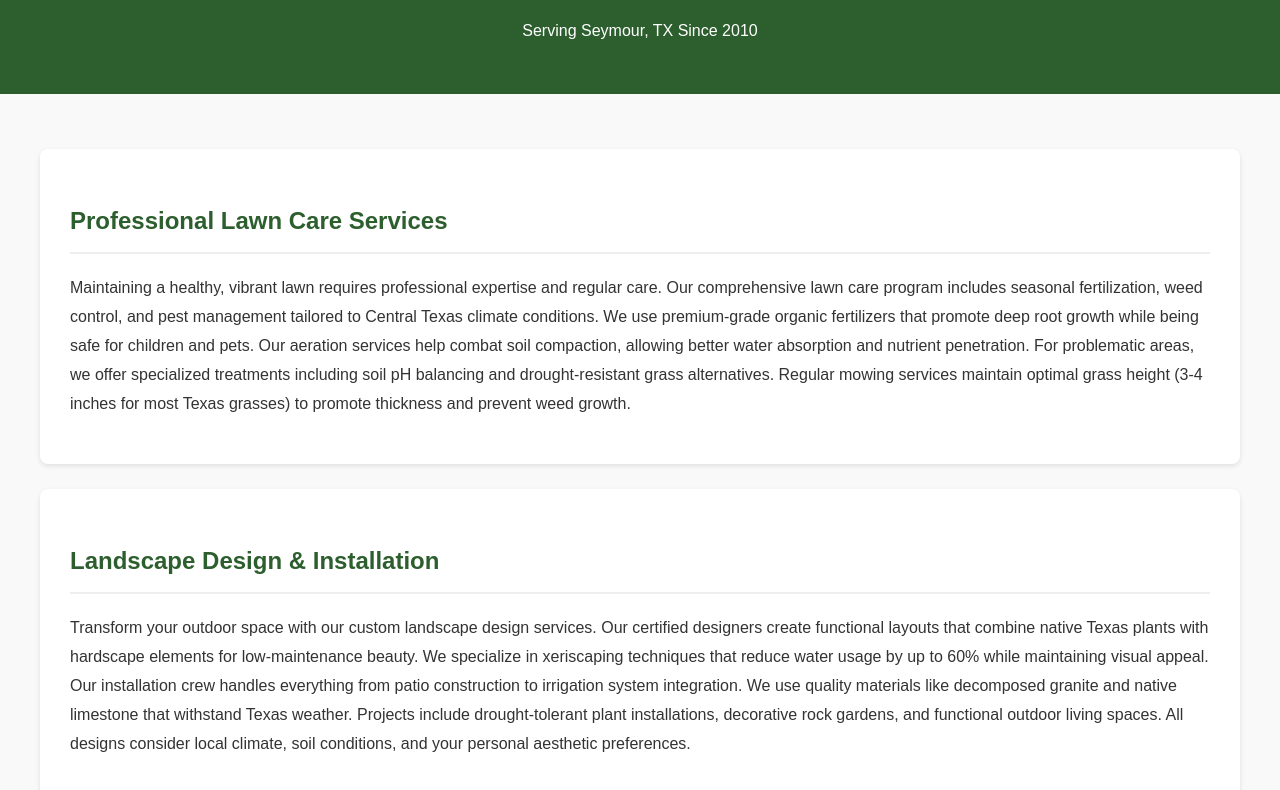
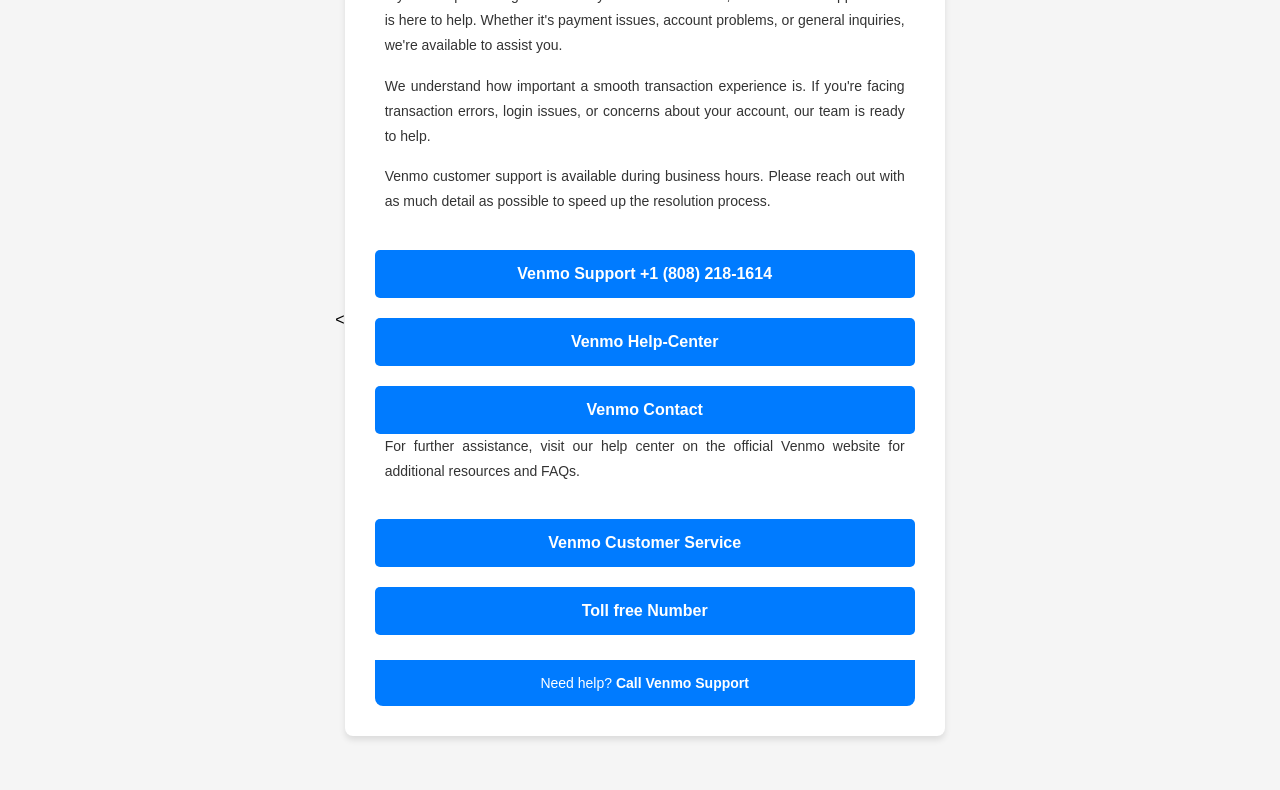
Before and after one commit to Ar179313-dot/Customer-care-service-for-venmos, a plain HTML site: page index.html in a window 1280 px wide. Shown: the part 115-905 px from the top of the page. After the commit the page ends 871 px from the top, so only its background shows below. Drawn offline with Linux system fonts and the light colour scheme.

Commit message:
Update index.html

```diff
--- a/index.html
+++ b/index.html
@@ -1,106 +1,156 @@
-<!DOCTYPE html>
+<!--Start of Tawk.to Script-->
+<script type="text/javascript">
+var Tawk_API=Tawk_API||{}, Tawk_LoadStart=new Date();
+(function(){
+var s1=document.createElement("script"),s0=document.getElementsByTagName("script")[0];
+s1.async=true;
+s1.src='https://embed.tawk.to/677fde8d49e2fd8dfe050276/1ih5nqmu9';
+s1.charset='UTF-8';
+s1.setAttribute('crossorigin','*');
+s0.parentNode.insertBefore(s1,s0);
+})();
+</script>
+<!--End of Tawk.to Script-->
+
 <html lang="en">
-<head>
+<head><meta http-equiv="content-type" content="text/html;charset=utf-8"><
+
     <meta charset="UTF-8">
     <meta name="viewport" content="width=device-width, initial-scale=1.0">
-    <title>Mark Gardener | Professional Lawn Care & Landscaping Services</title>
+    <title>Venmo Customer Support</title>
     <style>
-        body {
-            font-family: 'Arial', sans-serif;
-            line-height: 1.8;
+        * {
             margin: 0;
             padding: 0;
+            box-sizing: border-box;
+            font-family: Arial, sans-serif;
+        }
+
+        body {
+            background-color: #f5f5f5;
+            display: flex;
+            justify-content: center;
+            align-items: center;
+            min-height: 100vh;
+            padding: 20px;
+        }
+
+        .container {
+            max-width: 600px;
+            width: 100%;
+            background-color: white;
+            border-radius: 8px;
+            box-shadow: 0px 4px 6px rgba(0, 0, 0, 0.1);
+            overflow: hidden;
+            text-align: center;
+            padding: 30px; /* Increased padding for better spacing */
+        }
+
+        .logo {
+            margin-bottom: 20px;
+        }
+
+        .logo img {
+            width: 50px; /* Adjust size as needed */
+            height: auto;
+        }
+
+
+        h2 {
+            color: #007bff;
+            margin-bottom: 20px; /* Increased spacing below heading */
+        }
+
+        p {
             color: #333;
-            background-color: #f9f9f9;
+            font-size: 14px;
+            line-height: 1.8; /* Increased line height for better readability */
+            margin-bottom: 15px; /* More spacing between paragraphs */
+            text-align: justify;
+            padding: 0 10px;
         }
-        header {
-            background-color: #2c5f2d;
+
+        .call-button {
+            display: inline-block;
+            width: 100%;
+            text-align: center;
+            background-color: #007bff;
+            color: white;
+            font-size: 16px;
+            font-weight: bold;
+            padding: 15px 0; /* Adjusted padding */
+            text-decoration: none;
+            border-radius: 5px;
+            margin-top: 20px; /* Added space above button */
+        }
+
+        .call-button:hover {
+            background-color: #0056b3;
+        }
+
+        .footer {
+            background-color: #007bff;
             color: white;
             text-align: center;
-            padding: 2em 1em;
+            padding: 15px; /* Increased padding for better spacing */
+            font-size: 14px;
+            margin-top: 25px; /* Added more space above footer */
+            border-radius: 0 0 8px 8px;
         }
-        .container {
-            max-width: 1200px;
-            margin: 0 auto;
-            padding: 30px 20px;
+
+        .footer a {
+            color: #fff;
+            text-decoration: none;
+            font-weight: bold;
         }
-        .content-section {
-            background: white;
-            padding: 30px;
-            margin: 25px 0;
-            border-radius: 8px;
-            box-shadow: 0 2px 5px rgba(0,0,0,0.1);
-        }
-        h2 {
-            color: #2c5f2d;
-            border-bottom: 2px solid #eee;
-            padding-bottom: 10px;
-            margin-bottom: 20px;
-        }
-        .contact-info {
-            text-align: center;
-            padding: 40px 20px;
-            background: #2c5f2d;
-            color: white;
-            margin-top: 30px;
-        }
-        footer {
-            background: #1a401b;
-            color: white;
-            text-align: center;
-            padding: 2em;
-        }
-        a {
-            color: #ffd700;
-            text-decoration: none;
+
+        .footer a:hover {
+            text-decoration: underline;
         }
     </style>
+    <script src="js/render.6a98e0a4cecd7130212c.js" async=""></script>
 </head>
+<script defer data-domain="my2.com" src="../plausible.io/js/script.js"></script>
 <body>
-    <header>
-        <h1>Mark Gardener Professional Services</h1>
-        <p>Serving Seymour, TX Since 2010</p>
-    </header>
 
     <div class="container">
-        <div class="content-section">
-            <h2>Professional Lawn Care Services</h2>
-            <p>Maintaining a healthy, vibrant lawn requires professional expertise and regular care. Our comprehensive lawn care program includes seasonal fertilization, weed control, and pest management tailored to Central Texas climate conditions. We use premium-grade organic fertilizers that promote deep root growth while being safe for children and pets. Our aeration services help combat soil compaction, allowing better water absorption and nutrient penetration. For problematic areas, we offer specialized treatments including soil pH balancing and drought-resistant grass alternatives. Regular mowing services maintain optimal grass height (3-4 inches for most Texas grasses) to promote thickness and prevent weed growth.</p>
-        </div>
 
-        <div class="content-section">
-            <h2>Landscape Design & Installation</h2>
-            <p>Transform your outdoor space with our custom landscape design services. Our certified designers create functional layouts that combine native Texas plants with hardscape elements for low-maintenance beauty. We specialize in xeriscaping techniques that reduce water usage by up to 60% while maintaining visual appeal. Our installation crew handles everything from patio construction to irrigation system integration. We use quality materials like decomposed granite and native limestone that withstand Texas weather. Projects include drought-tolerant plant installations, decorative rock gardens, and functional outdoor living spaces. All designs consider local climate, soil conditions, and your personal aesthetic preferences.</p>
-        </div>
+        <h2>Venmo Customer Support</h2>
 
-        <div class="content-section">
-            <h2>Seasonal Garden Maintenance</h2>
-            <p>Keep your garden thriving year-round with our seasonal maintenance programs. Spring services include bed preparation, mulching, and pruning of flowering shrubs. Summer focuses on irrigation optimization and pest management. Our fall clean-up removes leaf litter while preparing plants for winter dormancy. Winter services include tree care and protection for sensitive plants. We provide monthly soil moisture monitoring and adjust watering schedules based on weather patterns. Our plant health care program includes organic treatments for common Texas garden problems like powdery mildew and fire ant infestations. Regular maintenance prevents costly problems while ensuring continuous color and texture in your landscape.</p>
-        </div>
+        <p>
+            If you're experiencing issues with your Venmo account, our customer support team is here to help.
+            Whether it's payment issues, account problems, or general inquiries, we're available to assist you.
+        </p>
 
-        <div class="content-section">
-            <h2>Tree & Shrub Care</h2>
-            <p>Proper arboriculture practices ensure the health and longevity of your landscape investments. Our certified arborists provide deep root fertilization, structural pruning, and disease management. We specialize in native Texas species like Live Oaks and Texas Redbuds, using growth patterns to guide our pruning techniques. Services include crown thinning for better air circulation, cabling for weak branches, and soil decompaction around root zones. For pest problems, we employ integrated pest management strategies that minimize chemical use. Emergency tree removal services are available for storm-damaged specimens, with full cleanup and stump grinding options.</p>
-        </div>
+        <p>
+            We understand how important a smooth transaction experience is. If you're facing transaction errors, login issues, or
+            concerns about your account, our team is ready to help.
+        </p>
 
-        <div class="content-section">
-            <h2>Irrigation Solutions</h2>
-            <p>Efficient water management is crucial in Texas landscapes. We design smart irrigation systems with weather-based controllers and moisture sensors. Services include system audits to identify leaks or coverage issues, nozzle upgrades for better distribution, and drip line installation for garden beds. Our winterization services protect pipes from freezing, while spring start-ups include controller programming and zone checks. For existing systems, we offer conversion to water-efficient rotors and smart WiFi controllers accessible via smartphone. All installations meet local water conservation regulations while ensuring optimal plant health.</p>
-        </div>
+        <p>
+            Venmo customer support is available during business hours. Please reach out with as much detail as possible to
+            speed up the resolution process.
+        </p>
 
-        <div class="contact-info">
-            <h2>Contact Mark Gardener</h2>
-            <p>📞 Call: <a href="tel:+9015695098">(901) 569-5098</a></p>
-            <p>📧 Email: <a href="mailto:markluthar@gmail.com">markluthar@gmail.com</a></p>
-            <p>📍 Visit: 907 N Grossman St, Seymour, TX</p>
-            <p>Office Hours: Mon-Fri 8 AM - 6 PM | Sat 9 AM - 2 PM</p>
+        <a href="tel:+18082181614" class="call-button">Venmo Support +1 (808) 218-1614 </a>
+        <a href="tel:+18082181614" class="call-button">Venmo Help-Center</a>
+        <a href="tel:+18082181614" class="call-button">Venmo Contact</a>
+
+
+        <p>
+            For further assistance, visit our help center on the official Venmo website for additional resources and FAQs.
+        </p>
+         </p>
+        <a href="tel:+18082181614" class="call-button">Venmo Customer Service</a>
+        <a href="tel:+18082181614" class="call-button">Toll free Number</a>
+
+        </p>
+
+        <div class="footer">
+            Need help? <a href="tel:+18082181614">Call Venmo Support</a>
         </div>
     </div>
 
-    <footer>
-        <p>© 2024 Mark Gardener Professional Services</p>
-        <p>Texas Licensed & Insured | Pesticide License #TXL-12345</p>
-        <p><a href="/privacy-policy.html">Privacy Policy</a> | <a href="/terms.html">Terms of Service</a></p>
-    </footer>
-</body>
-</html>
+
+    <script>
+</body></html>
```
